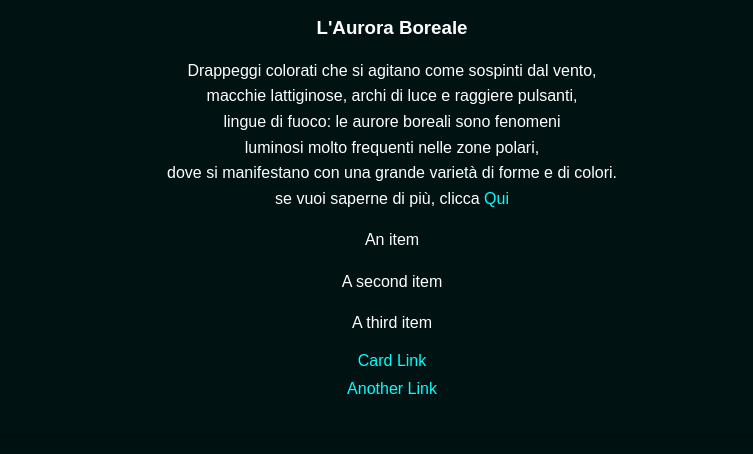
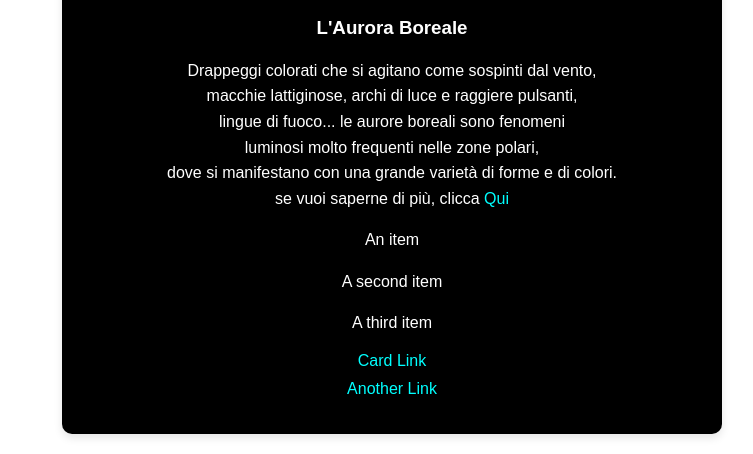
Before and after one commit to SamBrt/Esercizi-CSS, a plain HTML site: page Card/index.html in a window 1280 px wide. Shown: the part 391-845 px from the top of the page, without its empty margins (248-1001 px from the left). Drawn offline with Linux system fonts and the light colour scheme.

Commit message:
modifiche apportate a card

```diff
--- a/Card/index.html
+++ b/Card/index.html
@@ -24,7 +24,7 @@
             <h3>L'Aurora Boreale</h3>
             <p>Drappeggi colorati che si agitano come sospinti dal vento, <br> macchie lattiginose, archi di luce e
                 raggiere
-                pulsanti, <br> lingue di fuoco: le aurore boreali sono fenomeni <br> luminosi molto frequenti nelle zone
+                pulsanti, <br> lingue di fuoco... le aurore boreali sono fenomeni <br> luminosi molto frequenti nelle zone
                 polari, <br> dove si manifestano con una grande varietà di forme e di colori.<br> se vuoi saperne di
                 più,
                 clicca <a class="link"
--- a/Card/style.css
+++ b/Card/style.css
@@ -1,12 +1,14 @@
 :root {
-    background-color: #011212;
+    background-color: #e6f4f4;
     color: #ffffff;
+    --card-bg-color: black;
     --card-padding: 20px;
     --card-border-radius: 10px;
     --max-width: 800px;
 }
 
 body {
+    background-color: white;
     font-family: Arial, sans-serif;
     display: flex;
     justify-content: center;
@@ -18,10 +20,11 @@ body {
 }
 
 .card {
+    background-color: var(--card-bg-color);
     padding: var(--card-padding);
     border-radius: var(--card-border-radius);
     max-width: var(--max-width);
-    width: 100%;
+    width: 50%;
     box-shadow: 0 4px 8px rgba(0, 0, 0, 0.1);
 }
 
```
